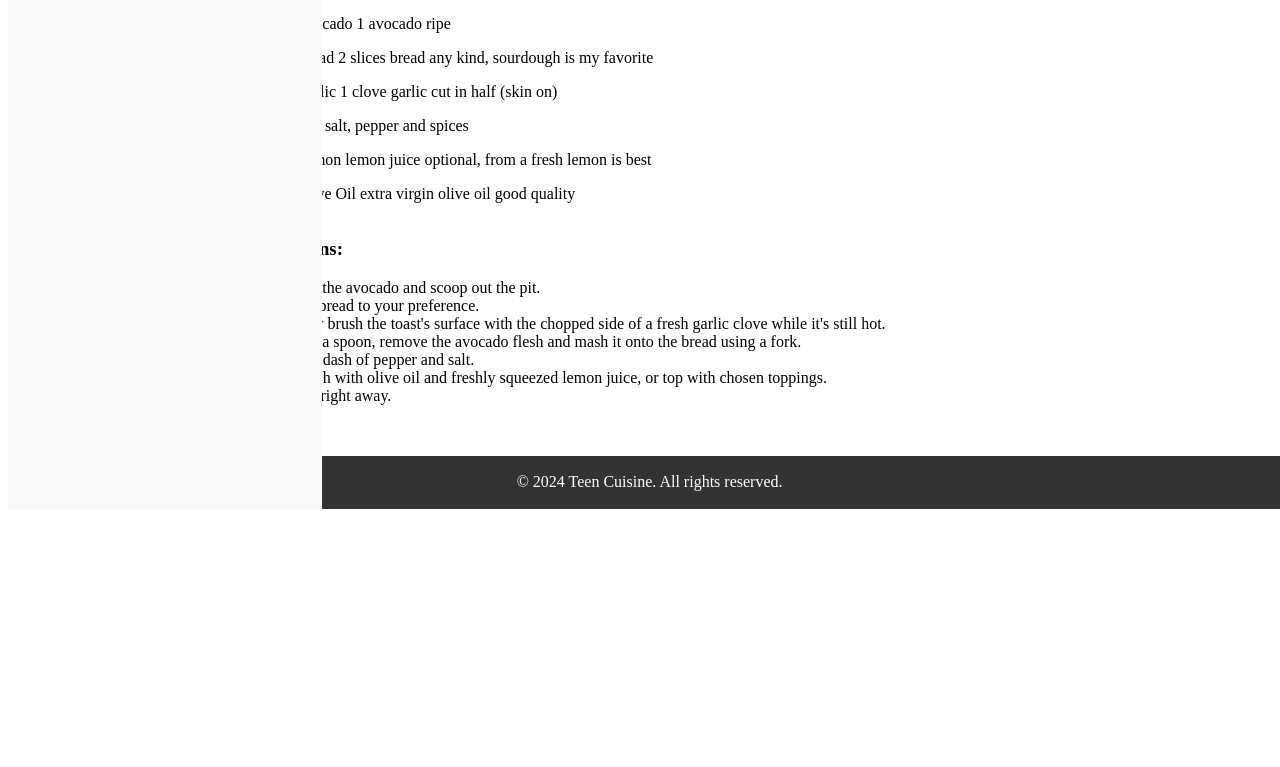
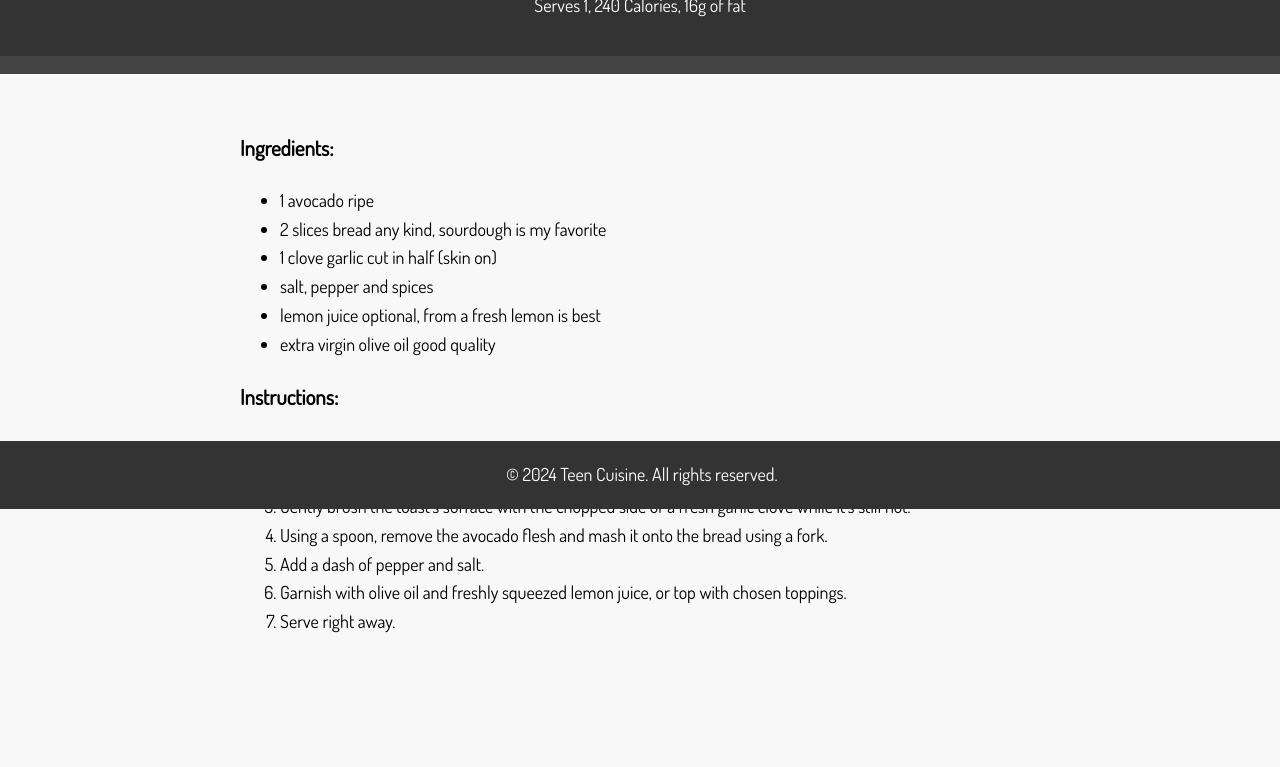
Before and after one commit to TeenCuisine/TeenCuisne, a website built with webpack: page Snack 1.html in a window 1280 px wide. Shown: the part 291-1058 px from the top of the page. Before the commit the page ends 896 px from the top, so only its background shows below. Built offline with nearby package versions, Linux system fonts and the light colour scheme.

Commit message:
Update Snack 1.html

```diff
--- a/Snack 1.html
+++ b/Snack 1.html
@@ -6,17 +6,9 @@
   <meta charset="UTF-8">
   <meta name="viewport" content="width=device-width, initial-scale=1.0">
   <style>
-   <!DOCTYPE html>
-<html lang="en">
-
-<head>
-  <link href='https://fonts.googleapis.com/css?family=Merriweather|Dosis' rel='stylesheet'>
-  <meta charset="UTF-8">
-  <meta name="viewport" content="width=device-width, initial-scale=1.0">
-  <style>
     body {
       font-family: 'Dosis', sans-serif;
-      font-size: 20px;
+      font-size: 18px;
       margin: 0;
       padding: 0;
       background-color: #f8f8f8;
@@ -35,10 +27,6 @@
       color: #fff;
       text-align: center;
       padding: 0.5em;
-      position: fixed;
-      width: 100%;
-      top: 0;
-      z-index: 100;
     }
 
     nav ul {
@@ -63,7 +51,6 @@
       padding: 2em;
       max-width: 800px;
       margin: 0 auto;
-      margin-top: 5em;
     }
 
     footer {
@@ -80,20 +67,6 @@
     img {
       max-width: 100%;
       height: auto;
-      border-radius: 5px;
-      margin-bottom: 1em;
-    }
-
-    /* Sidebar */
-    aside {
-      background-color: #f8f8f8;
-      padding: 2em;
-      position: fixed;
-      width: 250px;
-      top: 0;
-      bottom: 0;
-      z-index: 1;
-      box-shadow: 0 0 10px rgba(0, 0, 0,
 
     /* ... (rest of your CSS rules) ... */
 
@@ -103,44 +76,35 @@
 
 <body>
 <nav>
-    <ul>
-      <li><a href="index.html">Home</a></li>
+
+  <li> <a href="index.html">Home</a></li>
   <li><a href="Receipies.html">Recipes</a></li>
   <li><a href="https://docs.google.com/forms/d/e/1FAIpQLSdHZWsSUfNlOwioRe0UF-xuhxUkRV0xoqc3Dq8DzzR_0qktpg/viewform?usp=sf_link">Buy</a></li>
+
+</nav>
+<header>
+  <h1>Avocado Toast</h1>
+  <p>Serves 1, 240 Calories, 16g of fat</p>
+</header>
+
+<nav>
+  <ul>
+    <li></li>
+    <!-- Add more navigation links as needed -->
   </ul>
 </nav>
 
-  <aside>
-    <h3>Related Recipes</h3>
+<section id="home">
+  <h3>Ingredients:</h3>
+  <!-- Add images or icons for each ingredient if possible -->
   <ul>
-      <li><a href="#">Grilled Chicken Salad</a></li>
-      <li><a href="#">Roasted Vegetables</a></li>
-      <li><a href="#">Quinoa Bowl</a></li>
-    </ul>
+    <li>1 avocado ripe</li>
+    <li>2 slices bread any kind, sourdough is my favorite</li>
+    <li>1 clove garlic cut in half (skin on)</li>
+    <li>salt, pepper and spices</li>
+    <li>lemon juice optional, from a fresh lemon is best</li>
+    <li>extra virgin olive oil good quality</li>
 
-    <h3>Nutritional Information</h3>
-    <ul>
-      <li>Calories: 240</li>
-      <li>Fat: 16g</li>
-      <li>Carbohydrates: 30g</li>
-      <li>Protein: 10g</li>
-    </ul>
-  </aside>
-
-  <section id="home">
-    <h1>Avocado Toast</h1>
-    <p>Serves 1, 240 Calories, 16g of fat</p>
-
-    <img src="avocado-toast.jpg" alt="Avocado Toast">
-
-    <h3>Ingredients:</h3>
-    <ul>
-      <li><img src="avocado.jpg" alt="Avocado"> 1 avocado ripe</li>
-      <li><img src="bread.jpg" alt="Bread"> 2 slices bread any kind, sourdough is my favorite</li>
-      <li><img src="garlic.jpg" alt="Garlic"> 1 clove garlic cut in half (skin on)</li>
-      <li><img src="salt.jpg" alt="Salt"> salt, pepper and spices</li>
-      <li><img src="lemon.jpg" alt="Lemon"> lemon juice optional, from a fresh lemon is best</li>
-      <li><img src="olive-oil.jpg" alt="Olive Oil"> extra virgin olive oil good quality</li>
   </ul>
 
   <h3>Instructions:</h3>
@@ -151,7 +115,7 @@
     <li>Using a spoon, remove the avocado flesh and mash it onto the bread using a fork.</li>
     <li>Add a dash of pepper and salt.</li>
     <li>Garnish with olive oil and freshly squeezed lemon juice, or top with chosen toppings.</li>
-      <li>Serve right away.</li>
+    <li>Serve right away.
     </li>
   </ol>
 </section>
```
Lines whose indentation alone changed are shown as unchanged.
